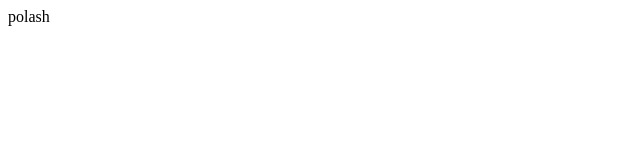
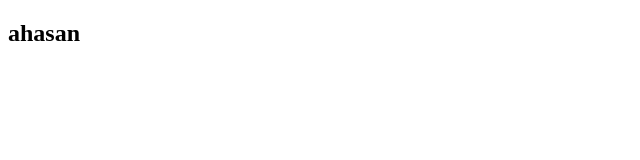
Before and after one commit to ahassh1/influencer-website, a plain HTML site: page index.html in a window 1280 px wide. Shown: the whole page, without its empty margins (0-640 px from the left). Drawn offline with Linux system fonts and the light colour scheme.

```diff
--- a/index.html
+++ b/index.html
@@ -8,7 +8,7 @@
 <body>
 
     <header>
-          polash
+     <h2>ahasan</h2>
     </header>
 
 
```
